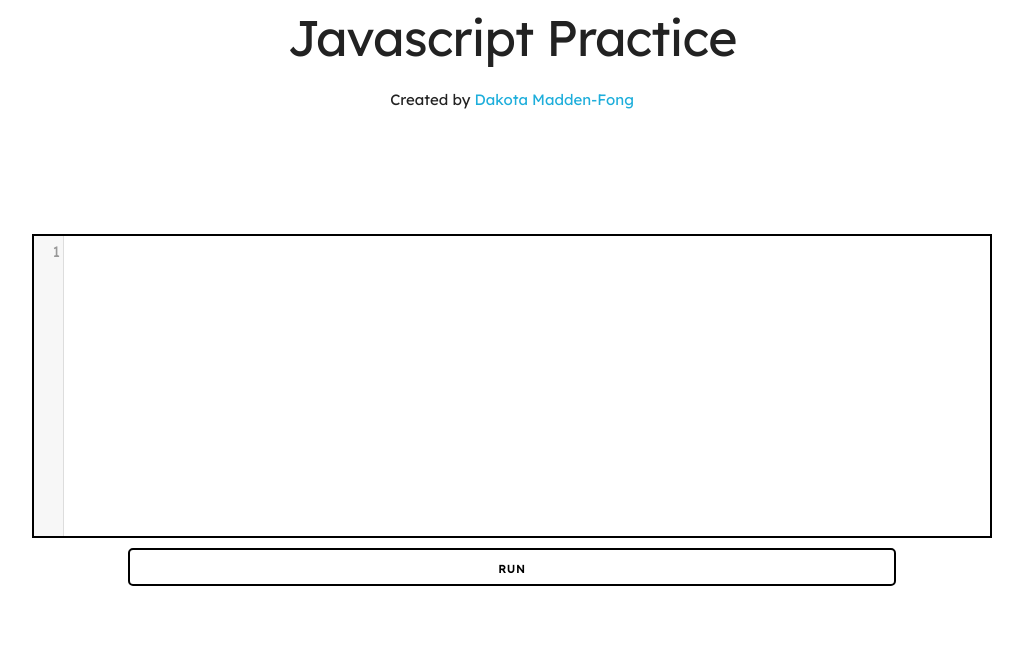
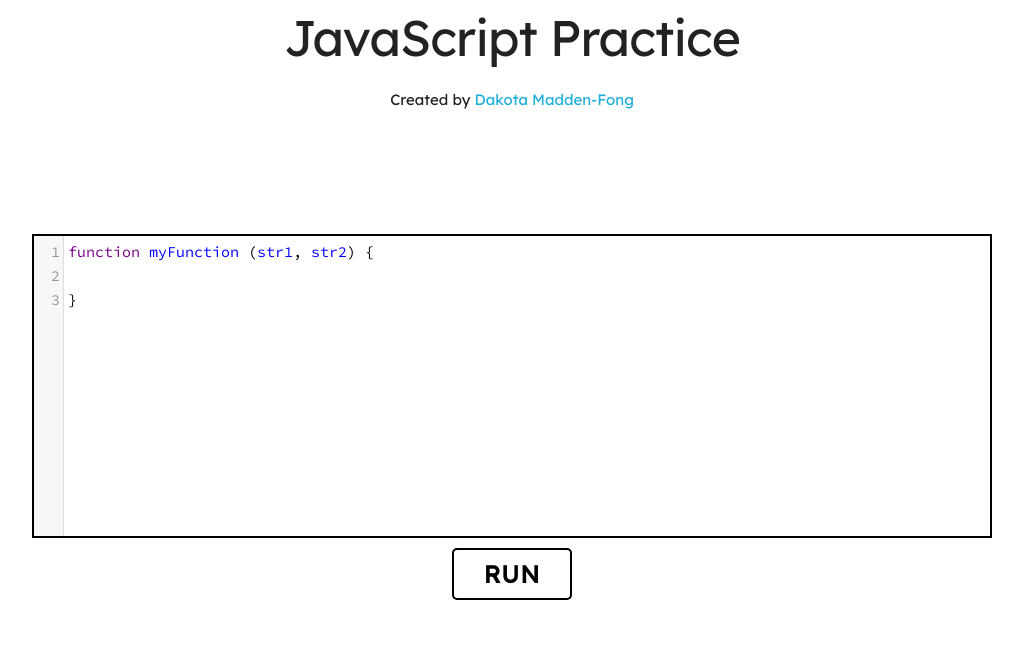
Before and after one commit to TrifectaIII/JavaScript-Practice, a plain HTML site: page index.html in a window 1280 px wide. Shown: the whole page, without its empty margins (128-1151 px from the left). Drawn offline with nearby package versions, Linux system fonts and the light colour scheme.

Commit message:
added favicon, work on error messages

```diff
--- a/index.html
+++ b/index.html
@@ -3,7 +3,13 @@
     <head>
         <meta charset="utf-8">
         <meta name="viewport" content="width=device-width">
-        <title>JS Practice</title>
+        <title>JavaScript Practice</title>
+
+        <!-- favicon from favicon.io -->
+        <link rel="apple-touch-icon" sizes="180x180" href="/favicon/apple-touch-icon.png">
+        <link rel="icon" type="image/png" sizes="32x32" href="/favicon/favicon-32x32.png">
+        <link rel="icon" type="image/png" sizes="16x16" href="/favicon/favicon-16x16.png">
+        <link rel="manifest" href="/site.webmanifest">
 
         <!-- skeleton css from jsdelivr -->
         <link rel="stylesheet" href="https://cdn.jsdelivr.net/npm/skeleton-css@2.0.4/css/skeleton.css">
@@ -15,6 +21,9 @@
         <!-- codemirror javascript mode from jsdelivr -->
         <script src="https://cdn.jsdelivr.net/npm/codemirror@5.52.2/mode/javascript/javascript.js"></script>
 
+        <!-- codemirror closeBrackets addon from jsdelivr -->
+        <script src="https://cdn.jsdelivr.net/npm/codemirror@5.52.2/addon/edit/closebrackets.js"></script>
+
         <!-- site css -->
         <link href="site.css" rel="stylesheet" type="text/css" />
 
@@ -25,7 +34,7 @@
         <div class='container'>
 
             <div class='row'>
-                <h1> Javascript Practice </h1>
+                <h1> JavaScript Practice </h1>
                 <p>
                     Created by <a href='https://trifectaiii.github.io/'>Dakota Madden-Fong</a>
                 </p>
@@ -44,8 +53,9 @@
                 <button class='run'>RUN</button>
             </div>
 
-            <div class='row'>
-                <p class='result'>&nbsp;</p>
+            <div class='row output'>
+                <p class='error'></p>
+                <p class='result'></p>
             </div>
 
         </div>
--- a/main.css
+++ b/main.css
@@ -1,3 +1,5 @@
+@import url('https://fonts.googleapis.com/css?family=Source+Code+Pro&display=swap');
+
 .container {
     text-align: center;
 }
@@ -7,8 +9,24 @@
     border: solid 2px black;
 }
 
+.code * {
+    font-family: 'Source Code Pro', monospace;
+}
+
 .run {
-    margin-top: 10px;
-    width:80%;
+    margin: 10px;
+    padding: 5px 30px;
+    /* width:80%; */
+    height: auto;
     border-color:black !important;
+    font-size:x-large;
 }
+
+.output {
+    margin-top:20px;
+}
+
+.error {
+    color:crimson;
+    font-size:x-large;
+}
--- a/script.js
+++ b/script.js
@@ -1,6 +1,7 @@
 //get html elements
 var promptPara = document.querySelector('.prompt');
 var runButton = document.querySelector('.run');
+var errorPara = document.querySelector('.error');
 var resultPara = document.querySelector('.result');
 
 //create code editor from textarea
@@ -11,10 +12,18 @@ var editor = CodeMirror.fromTextArea(
 
     //options
     {
-    lineNumbers: true,
-    mode: 'javascript',
+        lineNumbers: true,
+        mode: 'javascript',
+        indentUnit: 4,
+        tabSize: 4,
+        autoCloseBrackets: true,
     }
 );
+
+//set default value for editor
+editor.setValue(`function myFunction (str1, str2) {
+
+}`);
 
 //execute code on button press
 document.querySelector('.run').addEventListener('click', function () {
@@ -22,19 +31,20 @@ document.querySelector('.run').addEventListener('click', function () {
     //get code from editor
     let code = editor.getValue();
 
-    //try all following code and catch errors to display to user
+    //try to run and test user's code
     try {
 
-        //create function from code and execute it
-        let codeFunction = new Function(code);
-        codeFunction();
+        //execute user's code
+        eval(code);
 
-        let userFunction = new Function("return hello")();
 
-        userFunction();
     }
+    //catch errors to display to user
     catch (error) {
-        resultPara.innerHTML = error.message;
+        console.log()
+        errorPara.innerHTML = error.toString();
+        //clear any old result
+        resultPara.innerHTML = "";
     }
 
 });
```
Also changed, not shown: favicon/android-chrome-192x192.png (added), favicon/android-chrome-512x512.png (added), favicon/apple-touch-icon.png (added), favicon/favicon-16x16.png (added), favicon/favicon-32x32.png (added), favicon/favicon.ico (added), favicon/site.webmanifest (added).
